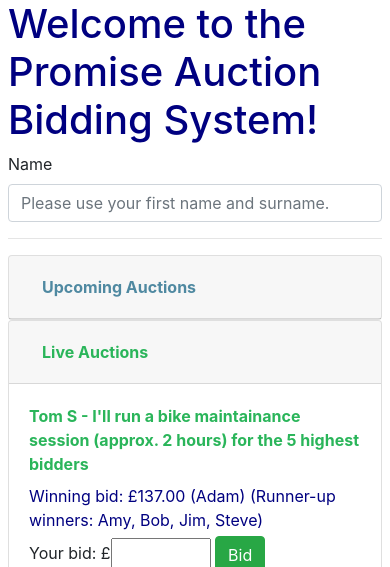
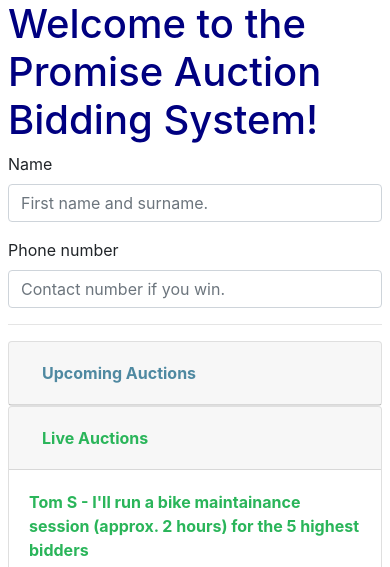
Before and after one commit to turnip99/bidding-software, a Django app: page /bidding/ in a window 390 px wide. Shown: the top 567 px of the page. Run offline with Django 3.2, Linux system fonts and the light colour scheme; data comes from the database, SQL or seed files in the repository; both versions use the stored data as it was after the commit; some libraries are stand-ins or nearby versions.

Commit message:
Phone numbers

```diff
--- a/bidding/models.py
+++ b/bidding/models.py
@@ -91,6 +91,7 @@ class Bid(models.Model):
     item = models.ForeignKey(Item, on_delete=models.CASCADE)
     dt_bid = models.DateTimeField(auto_now_add=True)
     name = models.CharField(max_length=50)
+    phone_number = models.CharField(max_length=20)
     price = models.FloatField(max_length=0)
 
     def __str__(self):
--- a/bidding/templates/bidding.html
+++ b/bidding/templates/bidding.html
@@ -33,10 +33,7 @@
 
 <div class="mx-2">
   <h1 class="blue">Welcome to the Promise Auction Bidding System!</h1>
-  <div class="form-group">
-    <label for="name">Name</label>
-    <input type="text" class="form-control" id="name" name="name" placeholder="Please use your first name and surname." required>
-  </div>
+  {% include "user_details.html" %}
   <hr/>
 
   <div id="accordion">
@@ -244,6 +241,7 @@
 <script>
   url = new URL(window.location.href);
   $("#name").val(url.searchParams.get("name"))
+  $("#phone_number").val(url.searchParams.get("phone_number"))
 
   updateBids();
 
@@ -330,15 +328,19 @@
       let promise_id = $(this).attr("data-promise-id")
       let price = $(this).parent().find(".bid-price").val()
       let name = $("#name").val()
+      let phone_number = $("#phone_number").val()
       if (!name) {
         add_error("You must enter a name to bid (at the top of the page).")
+      }
+      else if (!phone_number) {
+        add_error("You must enter a phone number to bid (at the top of the page).")
       }
       else if (!price) {
         add_error("You must enter a price to bid on this item.")
       }
       else {
         $.ajax({
-          url: '/bidding/add_bid/' + promise_id + '/' + price + '/' + name + '/',
+          url: '/bidding/add_bid/' + promise_id + '/' + price + '/' + name + '/' + phone_number + '/',
           contentType: "application/json",
           success: function (data) {
             let error = data["error"]
--- a/bidding/templates/name_input.html
+++ b/bidding/templates/name_input.html
@@ -11,10 +11,7 @@
   <h1 class="blue">Welcome to the Promise Auction Bidding System!</h1>
   <form action="" method="post">
     {% csrf_token %}
-    <div class="form-group">
-      <label for="name">Name</label>
-      <input type="text" class="form-control" id="name" name="name" placeholder="Name" required>
-    </div>
+    {% include "user_details.html" %}
     <input class="btn btn-primary w-100" type="submit" value="Join Auction">
   </form>
 </div>
--- /dev/null
+++ b/bidding/templates/user_details.html
@@ -0,0 +1,8 @@
+<div class="form-group">
+  <label for="name">Name</label>
+  <input type="text" class="form-control" id="name" name="name" placeholder="First name and surname." required>
+</div>
+<div class="form-group">
+  <label for="name">Phone number</label>
+  <input type="text" class="form-control" id="phone_number" name="phone_number" placeholder="Contact number if you win." required>
+</div>
--- a/bidding/urls.py
+++ b/bidding/urls.py
@@ -6,5 +6,5 @@ urlpatterns = [
     path('', views.name_input, name='name_input'),
     path('bidding/', views.bidding, name='bidding'),
     path('bidding/update_bids/', views.update_bids, name='update_bids'),
-    path('bidding/add_bid/<int:item_id>/<str:price>/<str:name>/', views.add_bid, name='add_bid'),
+    path('bidding/add_bid/<int:item_id>/<str:price>/<str:name>/<str:phone_number>/', views.add_bid, name='add_bid'),
 ]
--- a/bidding/views.py
+++ b/bidding/views.py
@@ -10,7 +10,7 @@ def name_input(request):
   if request.method == 'GET':
     return render(request, 'name_input.html', {})
   else:
-    return HttpResponseRedirect("/bidding/?name=" + request.POST["name"])
+    return HttpResponseRedirect("/bidding/?name=" + request.POST["name"] + "&phone_number=" + request.POST["phone_number"])
 
 
 def bidding(request):
@@ -47,7 +47,7 @@ def update_bids(request):
   return JsonResponse({'item_updates': item_updates})
 
 
-def add_bid(request, item_id, price, name):
+def add_bid(request, item_id, price, name, phone_number):
   item = get_object_or_404(Item, id=item_id)
   error = ""
   try:
@@ -64,7 +64,7 @@ def add_bid(request, item_id, price, name):
   elif price < item.base_price:
     error = "You bid must be higher than base price (£" + item.formatted_base_price + ")."
   else:
-    Bid.objects.create(item=item, name=name, price=price)
+    Bid.objects.create(item=item, name=name, price=price, phone_number=phone_number)
     item.winning_price = price
     item.winning_name = name
     item.save()
```
Also changed, not shown: bidding/migrations/0012_bid_phone_number.py (added), db.sqlite3.
